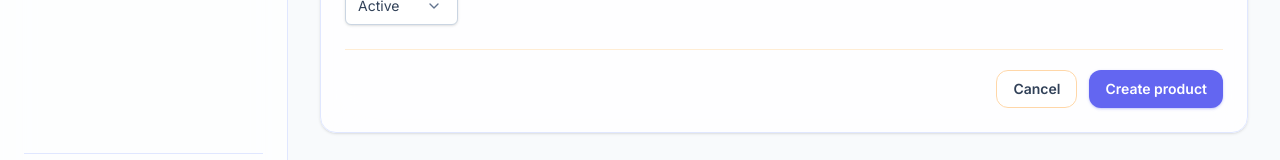
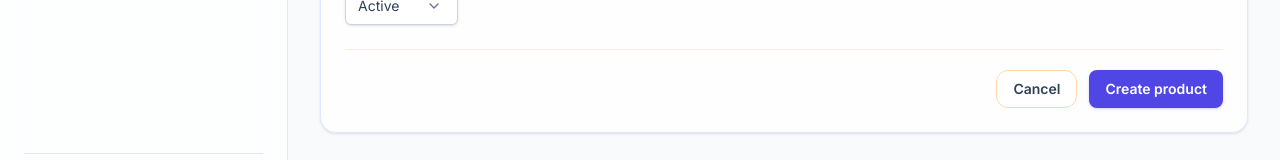
Before and after one commit to omerrco/product-dashboard, a React (Vite) app: page /products/new in a window 1280 px wide. Shown: the part 554-714 px from the top of the page. Built offline with nearby package versions, Linux system fonts and the light colour scheme; no server answers; the database is empty.

Commit message:
refactor: change button styles

```diff
--- a/src/ui/Button.tsx
+++ b/src/ui/Button.tsx
@@ -8,14 +8,14 @@
 };
 
 const base =
-  "inline-flex items-center justify-center rounded-xl px-4 py-2 text-sm font-semibold transition disabled:cursor-not-allowed disabled:opacity-60";
+  "inline-flex items-center justify-center rounded-lg px-4 py-2 text-sm font-semibold transition disabled:cursor-not-allowed disabled:opacity-60";
 
 const styles = {
   primary:
-    "bg-brand-500 text-white shadow-sm shadow-brand-500/30 hover:bg-brand-600",
+    "bg-brand-600 text-white shadow-sm shadow-brand-600/20 hover:bg-brand-700",
   secondary:
-    "border border-orange-200 bg-white/80 text-slate-700 hover:bg-orange-50",
-  danger: "bg-red-500 text-white shadow-sm shadow-red-500/30 hover:bg-red-600",
+    "border border-slate-300 bg-white text-slate-700 hover:bg-slate-50",
+  danger: "bg-red-600 text-white shadow-sm shadow-red-600/20 hover:bg-red-700",
 };
 
 export default function Button({
```
